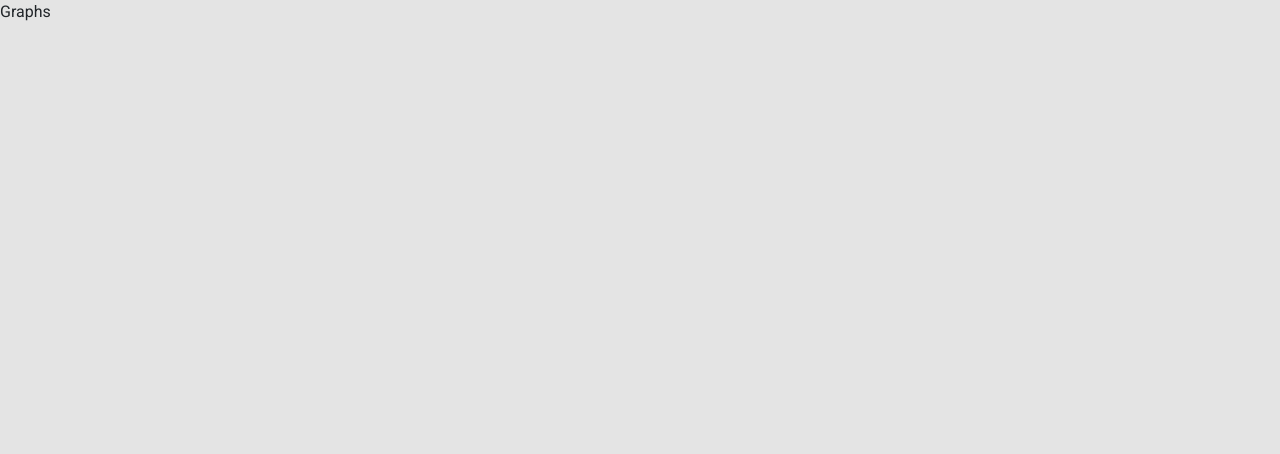
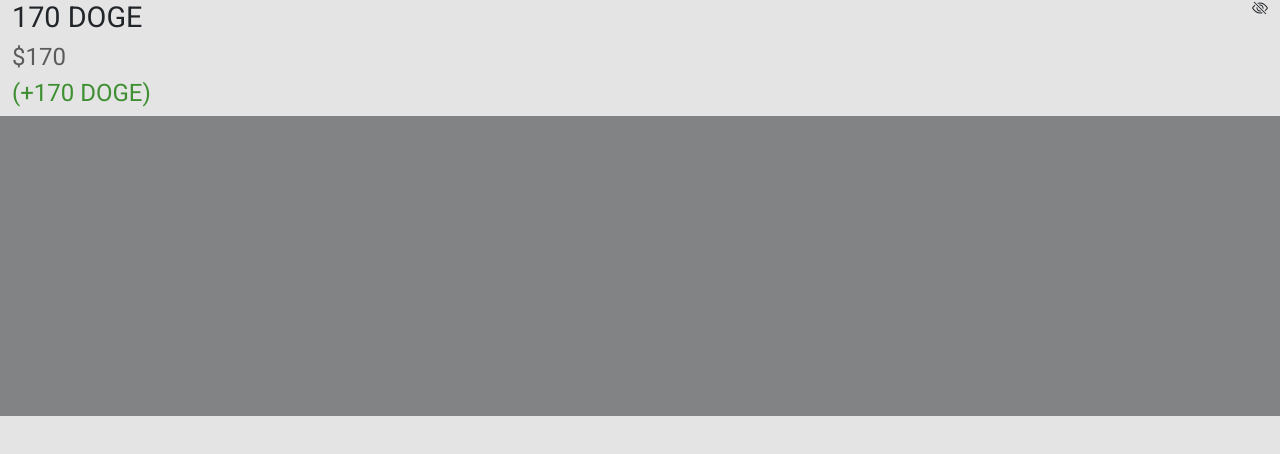
Before and after one commit to oriolparicio/crypto-wallet, a Next.js app: page /wallet/components/Graphics in a window 1280 px wide. Shown: the top 454 px of the page. Built offline with nearby package versions, Linux system fonts and the light colour scheme.

Commit message:
Apexchartsjs added & mock of data / dates

```diff
--- /dev/null
+++ b/components/charts/LineChart.js
@@ -0,0 +1,25 @@
+import dynamic from 'next/dynamic';
+
+// Components
+import getOptions from './components/getOptions';
+import getSeries from './components/getSeries';
+const ReactApexChart = dynamic(() => import('react-apexcharts'), {
+  ssr: false,
+});
+
+const LineChart = (props) => {
+  let { dates, data, type } = props;
+
+  return (
+    <>
+      <ReactApexChart
+        height={300}
+        options={getOptions(dates)}
+        series={getSeries(data)}
+        type={type}
+      />
+    </>
+  );
+};
+
+export default LineChart;
--- /dev/null
+++ b/components/charts/components/getOptions.js
@@ -0,0 +1,36 @@
+let getOptions = (dates) => {
+  return {
+    chart: {
+      toolbar: {
+        show: false,
+      },
+    },
+    yaxis: {
+      labels: {
+        formatter: function (value) {
+          return '$' + value;
+        },
+      },
+    },
+    stroke: {
+      width: [2],
+      curve: 'stepline',
+    },
+    plotOptions: {
+      bar: {
+        horizontal: false,
+        columnWidth: '20%',
+      },
+    },
+    dataLabels: {
+      enabled: false,
+    },
+    legend: {
+      show: false,
+    },
+    colors: ['#3e8f32'],
+    labels: [...dates],
+  };
+};
+
+export default getOptions;
--- /dev/null
+++ b/components/charts/components/getSeries.js
@@ -0,0 +1,11 @@
+const getSeries = (data) => {
+  return [
+    {
+      name: 'Doge',
+      type: 'line',
+      data: data,
+    },
+  ];
+};
+
+export default getSeries;
--- a/pages/wallet/components/Graphics.js
+++ b/pages/wallet/components/Graphics.js
@@ -1,16 +1,57 @@
+// Redux
+import { useSelector } from 'react-redux';
+
+// Components
+import { Col, Placeholder, Row } from 'react-bootstrap';
+import LineChart from '../../../components/charts/LineChart';
+import { EyeSlash } from 'react-bootstrap-icons';
+
 // Style
-import { Col } from 'react-bootstrap';
 import styles from '../styles/Wallet.module.scss';
 
+// Utils
+import isStatusFulfilled from '../../../utils/isStatusFulfilled';
+
 const Graphics = () => {
+  const { status } = useSelector((state) => state.transactions);
+  let data = [100, 110, 120, 130, 140, 150, 160, 170];
+  let dates = [
+    '2022-05-28',
+    '2022-05-29',
+    '2022-05-30',
+    '2022-05-31',
+    '2022-06-01',
+    '2022-06-02',
+    '2022-06-03',
+    '2022-06-04',
+  ];
   return (
     <Col
-      xs={12}
-      className={`noPadding ${
-        styles.sectionContainer + ' ' + styles.sectionMargin
-      }`}
+      xs={11}
+      lg={12}
+      className={`noPadding ${styles.sectionContainer} ${styles.sectionMargin}`}
     >
-      Graphs
+      <Row className="m-0">
+        <Col
+          className={`d-flex justify-content-between ${styles.graphTitleWrap}`}
+        >
+          <div>
+            <h3 className="titleText">{data[data.length - 1]} DOGE</h3>
+            <h4 className="subTitleText textColorOpacity">
+              ${data[data.length - 1]}
+            </h4>
+            <h4 className="subTitleText testColorPrimary">{`(+${
+              data[data.length - 1]
+            } DOGE)`}</h4>
+          </div>
+          <EyeSlash />
+        </Col>
+      </Row>
+      {isStatusFulfilled(status) ? (
+        <LineChart data={data} dates={dates} type="line" />
+      ) : (
+        <Placeholder xs={12} style={{ height: '300px' }} />
+      )}
     </Col>
   );
 };
```
